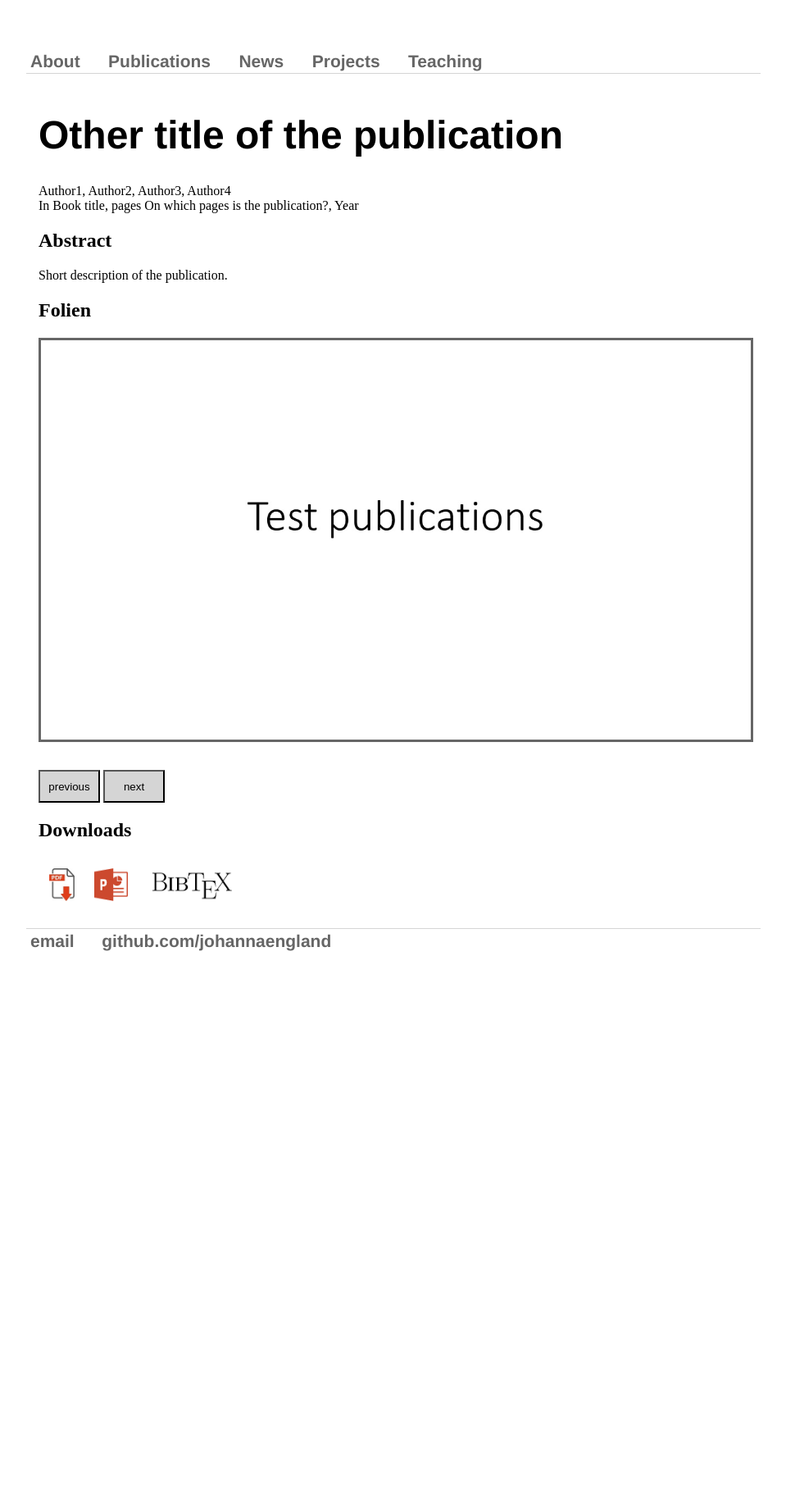
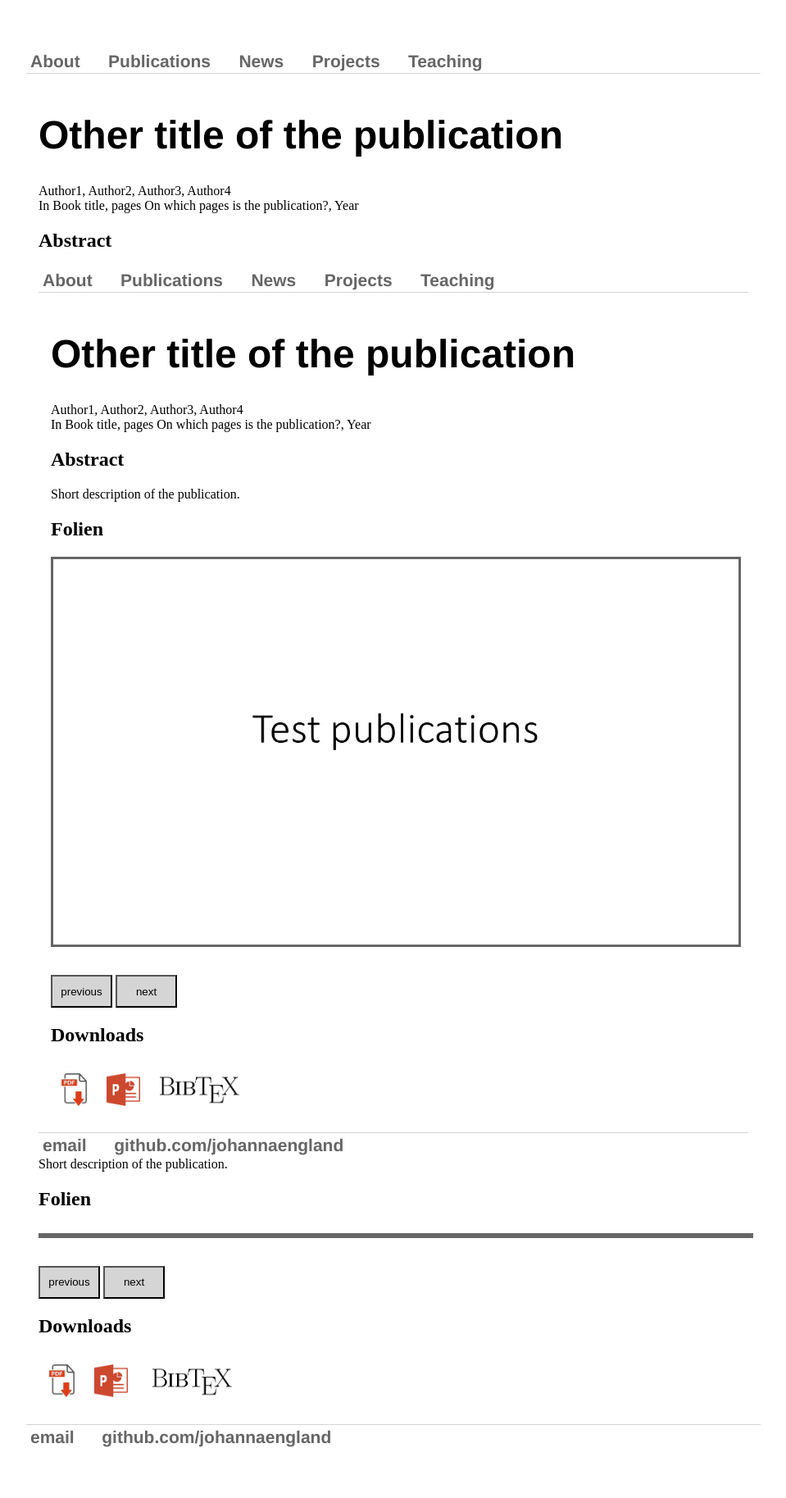
Before and after one commit to johannaengland/johannaengland.github.io, a Jekyll site: the page built from _publications/year-other-publication.md, in a window 1280 px wide. Shown: the whole page at 82% size, without its empty margins (160-1119 px from the left). Built offline with Jekyll 4.4.1, drawn with Linux system fonts in a browser that asks for light colours; before the commit the page ends 1222 px from its top, so only the background shows below that.

Commit message:
Update publications.html

```diff
--- a/_layouts/publications.html
+++ b/_layouts/publications.html
@@ -1,4 +1,28 @@
 <!DOCTYPE html>
+<html>
+<head>
+    <title>{{ page.title }}</title>
+    <!-- link to main stylesheet -->
+    <link rel="stylesheet" type="text/css" href="/css/main.css">
+    <script src="../js/publications.js"></script>
+    <link rel="icon" type="image/png" href="https://www.dima.tu-berlin.de/fileadmin/fg131/Logos/DIMA_rot_de_65.png" sizes="32x32">
+    <link rel="icon" type="image/png" href="https://www.dima.tu-berlin.de/fileadmin/fg131/Logos/DIMA_rot_de_65.png" sizes="96x96">
+</head>
+<body>
+    <nav>
+        <ul>
+            <li><a href="/">About</a></li>
+            <li><a href="/publications">Publications</a></li>
+            <li><a href="/news">News</a></li>
+            <li><a href="/projects">Projects</a></li>
+            <li><a href="/teaching">Teaching</a></li>
+        </ul>
+    </nav>
+    <div class="container">
+        <h1>{{ page.title }}</h1>
+        <div>{{ page.author }}</div>
+        <div>In {{ page.booktitle }}, pages {{ page.pages }}, {{ page.year }}</div>
+        <h2>Abstract</h2><!DOCTYPE html>
 <html>
 <head>
     <title>{{ page.title }}</title>
@@ -37,6 +61,40 @@
         <table>
             <td><a href="/downloads/publication.pdf" download><img id="pdfIcon" class="downloads" src="/icons/pdf.jpg"></a></td>
             <td><a href="/downloads/slides.pptx" download><img id="pptIcon" class="downloads" src="/icons/ppt.jpg"></a></td>
+            <td><a href="/downloads/bibtex.bib" download><img id="bibtexIcon" class="downloads" src="/icons/bibtex.jpg"></a></td>
+            <td id="bibtexText" class="bibtexTextHidden downloads"><pre></pre></td>
+
+        </table>
+    </div><!-- /.container -->
+
+    <footer>
+        <ul>
+            <li><a href="mailto:england@campus.tu-berlin.de">email</a></li>
+            <li><a href="https://github.com/johannaengland">github.com/johannaengland</a></li>
+        </ul>
+    </footer>
+
+    <!-- These are no elements of the page - just helper //-->
+    <p id="url"> {{ page.url }} </p>
+    <p id="nameOfSlides"> {{ page.nameOfSlides }} </p>
+    <p id="fileEnding"> {{ page.fileEnding }} </p>
+</body>
+</html>
+
+        {{ page.abstract }}
+        {{ content }}
+
+        <h2>Folien</h2>
+        <img id="currentSlide"> <br>
+        <progress id="slidecount" value="0" max="2"></progress><br>
+        <div id="slideshowButtons">
+            <button class="slideshowBtn" type="button" onclick="slideshow(-1)">previous</button>
+            <button class="slideshowBtn"type="button" onclick="slideshow(1)">next</button>
+        </div>
+        <h2>Downloads</h2>
+        <table>
+            <td><a href="/downloads/publication.pdf" download><img id="pdfIcon" class="downloads" src="/icons/pdf.jpg"></a></td>
+            <td><a href="/downloads/slides.pptx" download><img id="pptIcon" class="downloads" src="/icons/ppt.jpg"></a></td>
             <td><button id="bibtexBtn" onclick="showBibtexText()"><img class="downloads" src="/icons/bibtex.jpg"></button></td>
             <td id="bibtexText" class="bibtexTextHidden downloads"><pre></pre></td>
 
```
